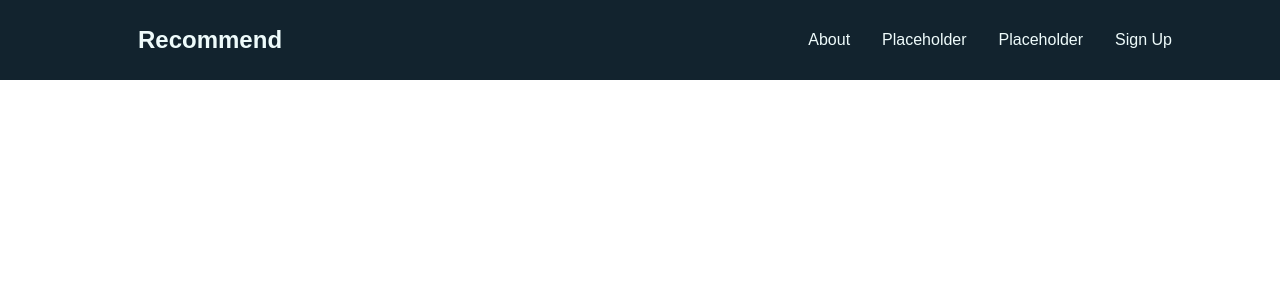
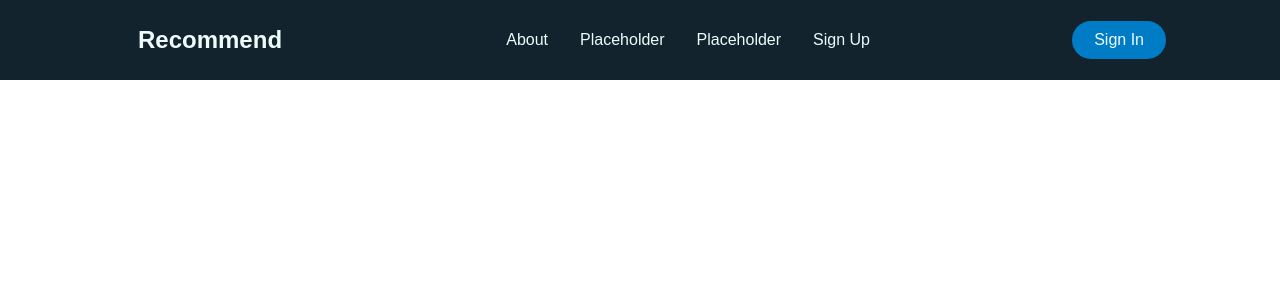
Before and after one commit to NatnoF/Recommend, a React (Create React App) app in the folder recommend/: page / in a window 1280 px wide. Shown: the top 300 px of the page. Built offline with nearby package versions, Linux system fonts and the light colour scheme.

Commit message:
added in a sign in button with hover styling to change color when the cursor makes contact

```diff
--- a/recommend/src/components/Navbar/NavbarProperties.js
+++ b/recommend/src/components/Navbar/NavbarProperties.js
@@ -71,7 +71,7 @@ export const NavMenu = styled.ul`
 
 export const NavItem = styled.li`
     height: 80px;
-`
+`;
 
 export const NavLinks = styled(LinkScroll)`
     color: #EEFBFB;
@@ -85,4 +85,33 @@ export const NavLinks = styled(LinkScroll)`
     &.active {
         border-bottom: 3px solid #007CC7;
     }
-`
+`;
+
+export const NavBtn = styled.nav`
+    display: flex;
+    align-items: center;
+
+    @media screen and (max-width: 768px) {
+        display: none;
+    }
+`;
+
+export const NavBtnLink = styled(LinkRouter)`
+    border-radius: 50px;
+    background:#007CC7;
+    white-space: nowrap;
+    padding: 10px 22px;
+    color: #EEFBFB;
+    font-size: 16px;
+    outline: none;
+    border: none;
+    cursor: pointer;
+    transition: all 0.2s ease-in-out;
+    text-decoration: none;
+
+    &:hover {
+        transition: all 0.2s ease-in-out;
+        background: #EEFBFB;
+        color: #007CC7;
+    }
+`;
--- a/recommend/src/components/Navbar/index.js
+++ b/recommend/src/components/Navbar/index.js
@@ -8,6 +8,8 @@ import {
   NavMenu,
   NavItem,
   NavLinks,
+  NavBtn,
+  NavBtnLink,
 } from "./NavbarProperties";
 
 const Navbar = () => {
@@ -40,10 +42,15 @@ const Navbar = () => {
             </NavItem>
 
           </NavMenu>
+
+          <NavBtn>
+              <NavBtnLink to="/signin">Sign In</NavBtnLink>
+          </NavBtn>
+
         </NavbarContainer>
       </Nav>
     </>
   );
-};
+}
 
 export default Navbar;
```
